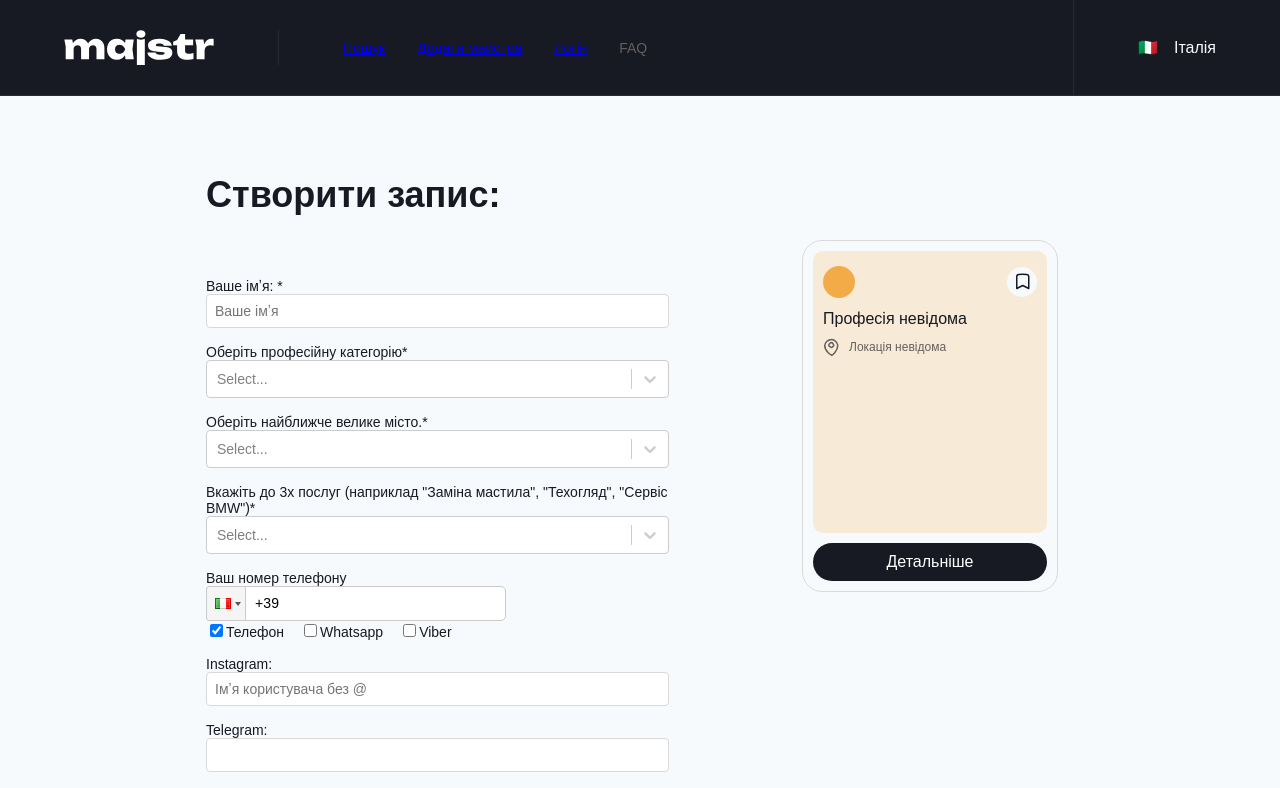
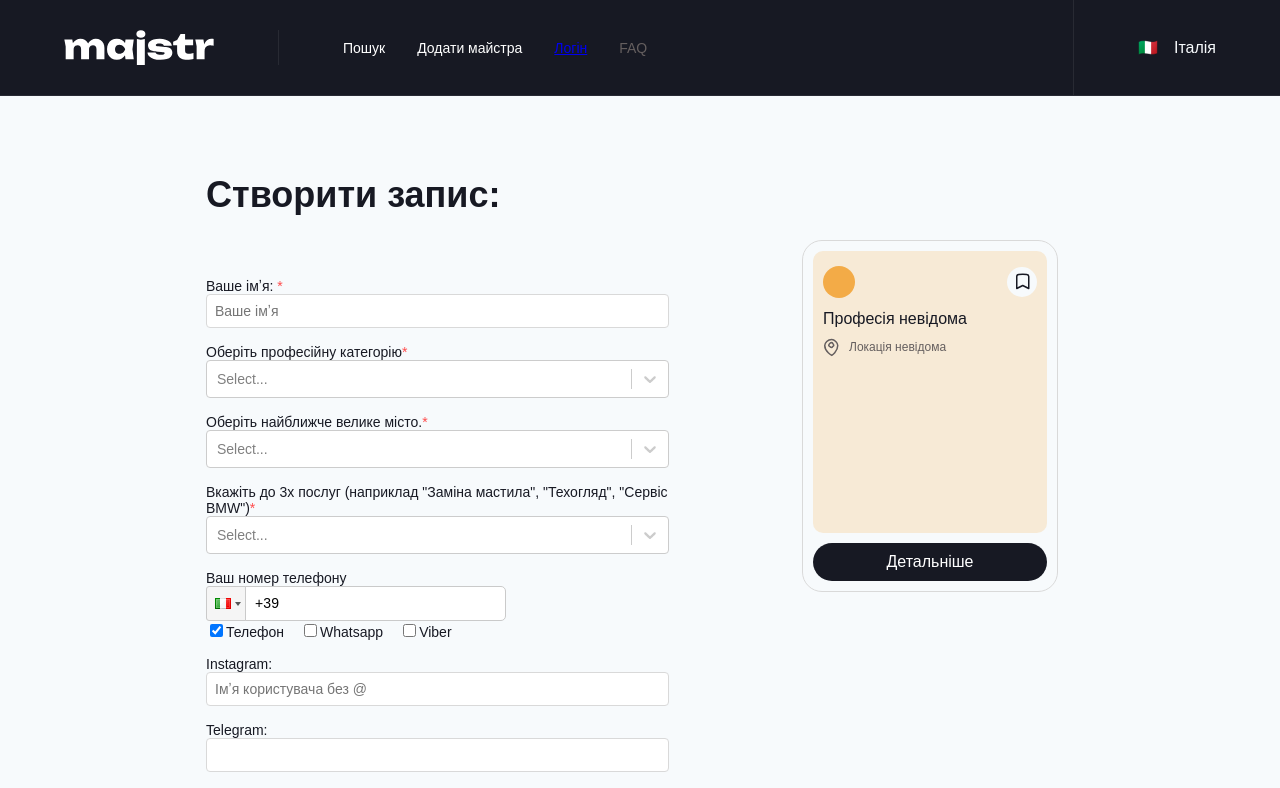
Before and after one commit to konstaku/majstr, a React (Vite) app in the folder frontend/: page /add in a window 1280 px wide. Shown: the top 788 px of the page. Built offline with nearby package versions, Linux system fonts and the light colour scheme; a web font is replaced by a local one.

Commit message:
aded react router Link styles

```diff
--- a/frontend/src/components/Root.jsx
+++ b/frontend/src/components/Root.jsx
@@ -23,6 +23,11 @@ export default function Root() {
     dispatch({ type: ACTIONS.LOGIN, payload: { user } });
   }, []);
 
+  const linkStyle = {
+    color: '#fff',
+    textDecoration: 'none',
+  };
+
   return (
     <>
       <header className="header">
@@ -39,14 +44,20 @@ export default function Root() {
         <div className="menu">
           <ul>
             <li>
-              <Link to="/">Пошук</Link>
+              <Link to="/" style={linkStyle}>
+                Пошук
+              </Link>
             </li>
             <li>
-              <Link to="/add">Додати майстра</Link>
+              <Link to="/add" style={linkStyle}>
+                Додати майстра
+              </Link>
             </li>
             {isLoggedIn ? (
               <li>
-                <Link to="/profile">Профіль</Link>
+                <Link to="/profile" style={linkStyle}>
+                  Профіль
+                </Link>
               </li>
             ) : (
               <li>
--- a/frontend/src/styles.css
+++ b/frontend/src/styles.css
@@ -477,6 +477,10 @@ body {
 
 */
 
+.required {
+  color: rgb(255, 77, 77);
+}
+
 .create-user-container {
   width: 80%;
   max-width: 900px;
@@ -521,6 +525,7 @@ body {
   border-radius: 0.25rem;
   background-color: #ffffff;
   font-size: 14px;
+  font-weight: 300;
 }
 
 .create-user-form .create-user-input:focus {
```
